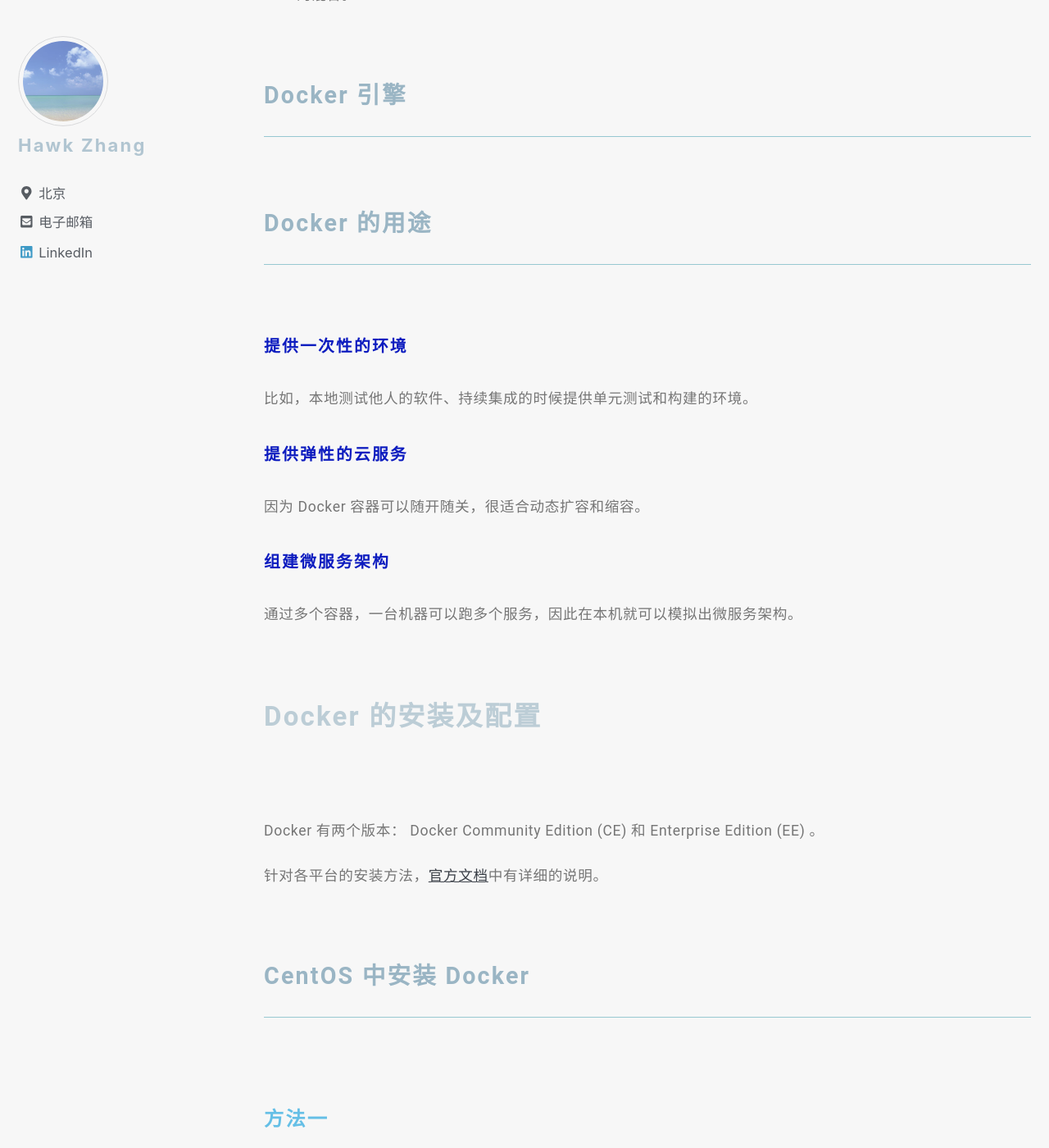
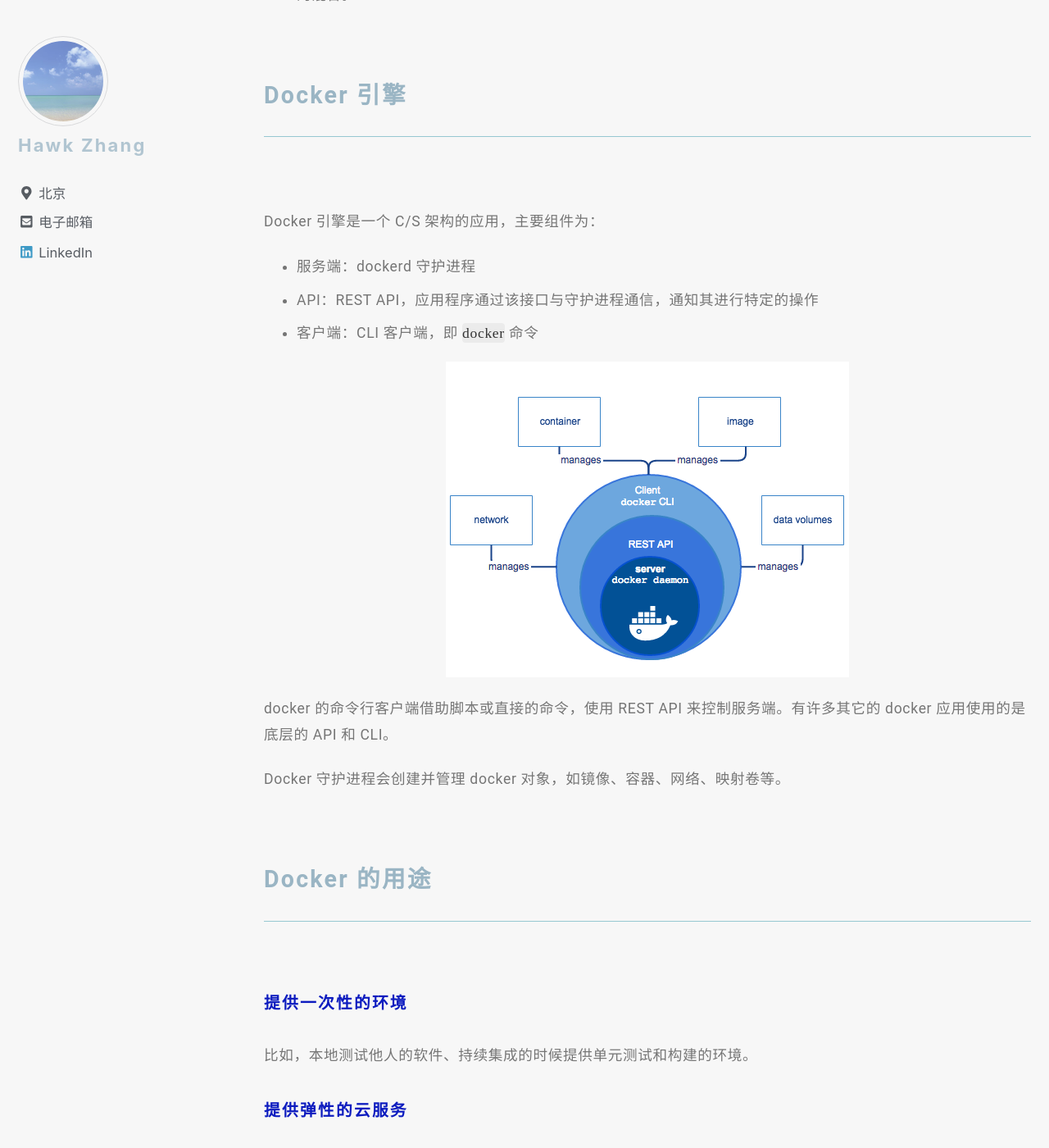
Before and after one commit to narru888/linotes_note, a Jekyll site: the page built from _posts/docker/2018-02-01-docker.basic.md, in a window 1280 px wide and 1400 px high, scrolled down 6142 px. Shown: the whole window at 82% size. Built offline with Jekyll 4.4.1, drawn with Linux system fonts in a browser that asks for light colours; nearby versions of some CDN libraries; a script that is not in the unit is left out.

Commit message:
update on 2018-10-02 10:20:01 CST

```diff
--- a/_posts/docker/2018-02-01-docker.basic.md
+++ b/_posts/docker/2018-02-01-docker.basic.md
@@ -186,6 +186,21 @@
 
 
 ### Docker 引擎
+
+Docker 引擎是一个 C/S 架构的应用，主要组件为：
+
+* 服务端：dockerd 守护进程
+* API：REST API，应用程序通过该接口与守护进程通信，通知其进行特定的操作
+* 客户端：CLI 客户端，即 `docker` 命令
+
+![image-center](/assets/images/engine-components-flow.png){: .align-center}
+
+docker 的命令行客户端借助脚本或直接的命令，使用 REST API 来控制服务端。有许多其它的 docker 应用使用的是底层的 API 和 CLI。
+
+Docker 守护进程会创建并管理 docker 对象，如镜像、容器、网络、映射卷等。
+
+
+
 
 
 
```
Also changed, not shown: assets/images/engine-components-flow.png (added).
